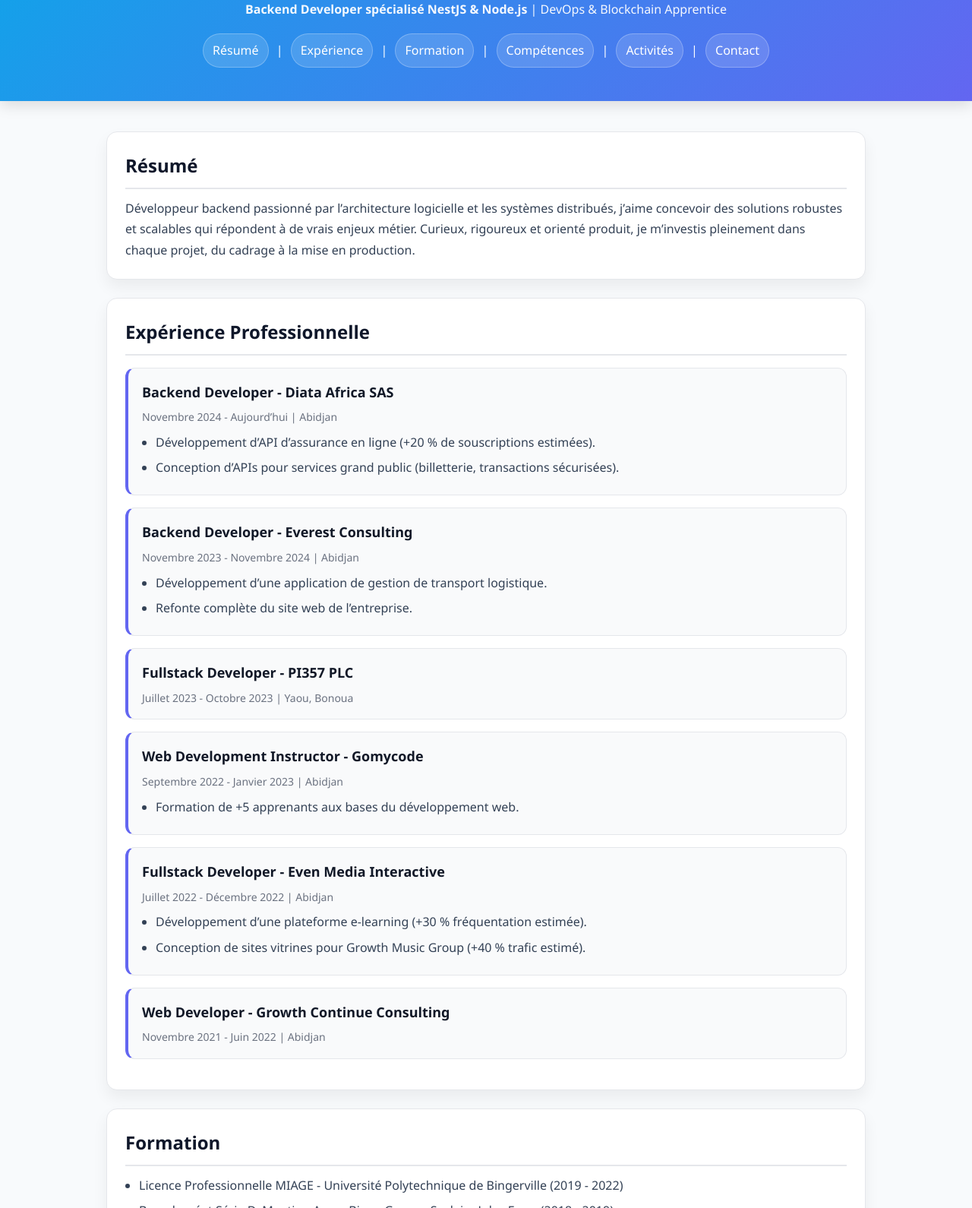
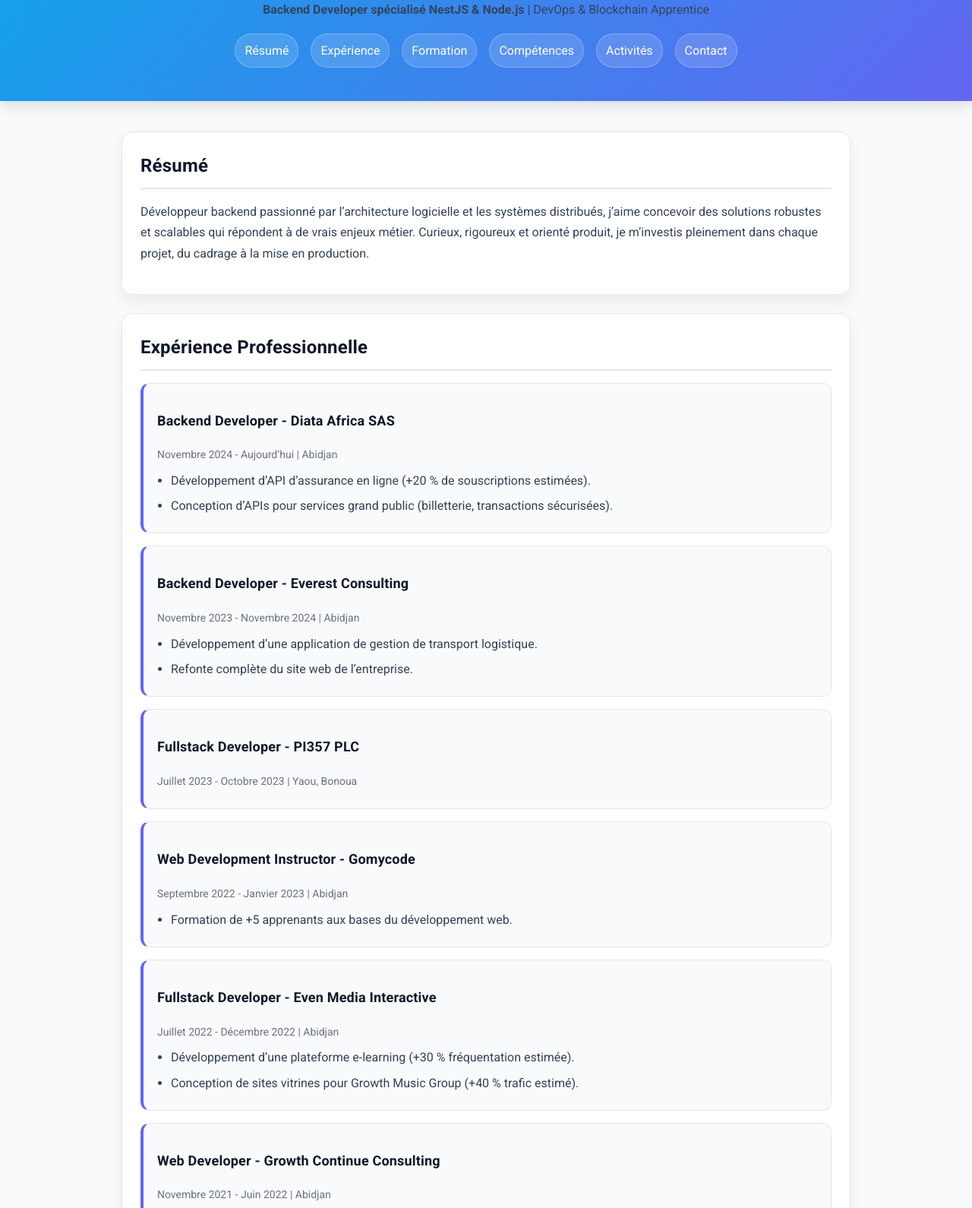
Before and after one commit to Akuma225/msc-portfolio, a plain HTML site: page index.html in a window 1280 px wide. Shown: the part 117-1707 px from the top of the page at 76% size. Drawn offline with Linux system fonts and the light colour scheme.

Commit message:
Refactor index.html to improve structure and styling. Updated HTML elements with classes for better CSS management, added Google Fonts, and removed inline styles for a cleaner layout.

```diff
--- a/index.html
+++ b/index.html
@@ -1,129 +1,133 @@
 <!DOCTYPE html>
-<html lang="fr" style="scroll-behavior: smooth;">
+<html lang="fr">
 <head>
   <meta charset="UTF-8">
   <title>Portfolio - Cédric Datcha</title>
+  <link rel="preconnect" href="https://fonts.googleapis.com">
+  <link rel="preconnect" href="https://fonts.gstatic.com" crossorigin>
+  <link href="https://fonts.googleapis.com/css2?family=Roboto:wght@400;500;700&display=swap" rel="stylesheet">
+  <link rel="stylesheet" href="styles.css">
 </head>
-<body style="font-family: 'Segoe UI', Arial, sans-serif; line-height: 1.7; margin: 0; color: #0f172a; background: #f8fafc;">
+<body>
 
-  <header style="text-align: center; margin-bottom: 40px; padding: 40px 20px; background: linear-gradient(135deg, #0ea5e9, #6366f1); color: #ffffff; box-shadow: 0 6px 18px rgba(0,0,0,0.12);">
-    <h1 style="font-size: 40px; margin: 0 0 8px; letter-spacing: 0.5px;">Cédric Datcha</h1>
-    <p style="margin: 0 0 14px; font-size: 16px; opacity: 0.95;"><strong>Backend Developer spécialisé NestJS & Node.js</strong> | DevOps & Blockchain Apprentice</p>
-    <nav style="margin-top: 8px;">
-      <a href="#resume" style="color: #ffffff; text-decoration: none; padding: 8px 12px; border-radius: 9999px; background: rgba(255,255,255,0.14); display: inline-block; margin: 4px 6px; border: 1px solid rgba(255,255,255,0.25);">Résumé</a> |
-      <a href="#experience" style="color: #ffffff; text-decoration: none; padding: 8px 12px; border-radius: 9999px; background: rgba(255,255,255,0.14); display: inline-block; margin: 4px 6px; border: 1px solid rgba(255,255,255,0.25);">Expérience</a> |
-      <a href="#education" style="color: #ffffff; text-decoration: none; padding: 8px 12px; border-radius: 9999px; background: rgba(255,255,255,0.14); display: inline-block; margin: 4px 6px; border: 1px solid rgba(255,255,255,0.25);">Formation</a> |
-      <a href="#skills" style="color: #ffffff; text-decoration: none; padding: 8px 12px; border-radius: 9999px; background: rgba(255,255,255,0.14); display: inline-block; margin: 4px 6px; border: 1px solid rgba(255,255,255,0.25);">Compétences</a> |
-      <a href="#activities" style="color: #ffffff; text-decoration: none; padding: 8px 12px; border-radius: 9999px; background: rgba(255,255,255,0.14); display: inline-block; margin: 4px 6px; border: 1px solid rgba(255,255,255,0.25);">Activités</a> |
-      <a href="#contact" style="color: #ffffff; text-decoration: none; padding: 8px 12px; border-radius: 9999px; background: rgba(255,255,255,0.14); display: inline-block; margin: 4px 6px; border: 1px solid rgba(255,255,255,0.25);">Contact</a>
+  <header class="header">
+    <h1 class="header__title">Cédric Datcha</h1>
+    <p class="header__subtitle"><strong>Backend Developer spécialisé NestJS & Node.js</strong> | DevOps & Blockchain Apprentice</p>
+    <nav class="nav">
+      <a href="#resume" class="nav__link">Résumé</a>
+      <a href="#experience" class="nav__link">Expérience</a>
+      <a href="#education" class="nav__link">Formation</a>
+      <a href="#skills" class="nav__link">Compétences</a>
+      <a href="#activities" class="nav__link">Activités</a>
+      <a href="#contact" class="nav__link">Contact</a>
     </nav>
   </header>
 
-  <main style="max-width: 1000px; margin: 40px auto; padding: 0 20px;">
-    <section id="resume" style="background: #ffffff; border-radius: 14px; padding: 24px; margin-bottom: 24px; box-shadow: 0 10px 20px rgba(2, 6, 23, 0.06); border: 1px solid #e5e7eb;">
-      <h2 style="margin: 0 0 12px; font-size: 24px; color: #0f172a; border-bottom: 2px solid #e5e7eb; padding-bottom: 8px;">Résumé</h2>
-      <p style="margin: 0; color: #334155;">Développeur backend passionné par l’architecture logicielle et les systèmes distribués,
+  <main class="main">
+    <section id="resume" class="card">
+      <h2 class="card__title">Résumé</h2>
+      <p>Développeur backend passionné par l’architecture logicielle et les systèmes distribués,
       j’aime concevoir des solutions robustes et scalables qui répondent à de vrais enjeux métier.
       Curieux, rigoureux et orienté produit, je m’investis pleinement dans chaque projet,
       du cadrage à la mise en production.</p>
     </section>
 
-    <section id="experience" style="background: #ffffff; border-radius: 14px; padding: 24px; margin-bottom: 24px; box-shadow: 0 10px 20px rgba(2, 6, 23, 0.06); border: 1px solid #e5e7eb;">
-      <h2 style="margin: 0 0 12px; font-size: 24px; color: #0f172a; border-bottom: 2px solid #e5e7eb; padding-bottom: 8px;">Expérience Professionnelle</h2>
+    <section id="experience" class="card">
+      <h2 class="card__title">Expérience Professionnelle</h2>
 
-      <article style="background: #f9fafb; border: 1px solid #e5e7eb; border-left: 4px solid #6366f1; border-radius: 12px; padding: 16px 18px; margin: 16px 0;">
-        <h3 style="margin: 0 0 6px; color: #111827; font-size: 18px;">Backend Developer - Diata Africa SAS</h3>
-        <p style="margin: 0 0 8px; color: #6b7280; font-size: 14px;"><time datetime="2024-11">Novembre 2024</time> - Aujourd’hui | Abidjan</p>
-        <ul style="margin: 0; padding-left: 18px; color: #334155;">
-          <li style="margin-bottom: 6px;">Développement d’API d’assurance en ligne (+20 % de souscriptions estimées).</li>
-          <li style="margin-bottom: 6px;">Conception d’APIs pour services grand public (billetterie, transactions sécurisées).</li>
+      <article class="article">
+        <h3>Backend Developer - Diata Africa SAS</h3>
+        <p class="article__meta"><time datetime="2024-11">Novembre 2024</time> - Aujourd’hui | Abidjan</p>
+        <ul class="list">
+          <li>Développement d’API d’assurance en ligne (+20 % de souscriptions estimées).</li>
+          <li>Conception d’APIs pour services grand public (billetterie, transactions sécurisées).</li>
         </ul>
       </article>
 
-      <article style="background: #f9fafb; border: 1px solid #e5e7eb; border-left: 4px solid #6366f1; border-radius: 12px; padding: 16px 18px; margin: 16px 0;">
-        <h3 style="margin: 0 0 6px; color: #111827; font-size: 18px;">Backend Developer - Everest Consulting</h3>
-        <p style="margin: 0 0 8px; color: #6b7280; font-size: 14px;"><time datetime="2023-11">Novembre 2023</time> - Novembre 2024 | Abidjan</p>
-        <ul style="margin: 0; padding-left: 18px; color: #334155;">
-          <li style="margin-bottom: 6px;">Développement d’une application de gestion de transport logistique.</li>
-          <li style="margin-bottom: 6px;">Refonte complète du site web de l’entreprise.</li>
+      <article class="article">
+        <h3>Backend Developer - Everest Consulting</h3>
+        <p class="article__meta"><time datetime="2023-11">Novembre 2023</time> - Novembre 2024 | Abidjan</p>
+        <ul class="list">
+          <li>Développement d’une application de gestion de transport logistique.</li>
+          <li>Refonte complète du site web de l’entreprise.</li>
         </ul>
       </article>
 
-      <article style="background: #f9fafb; border: 1px solid #e5e7eb; border-left: 4px solid #6366f1; border-radius: 12px; padding: 16px 18px; margin: 16px 0;">
-        <h3 style="margin: 0 0 6px; color: #111827; font-size: 18px;">Fullstack Developer - PI357 PLC</h3>
-        <p style="margin: 0; color: #6b7280; font-size: 14px;"><time datetime="2023-07">Juillet 2023</time> - Octobre 2023 | Yaou, Bonoua</p>
+      <article class="article">
+        <h3>Fullstack Developer - PI357 PLC</h3>
+        <p class="article__meta"><time datetime="2023-07">Juillet 2023</time> - Octobre 2023 | Yaou, Bonoua</p>
       </article>
 
-      <article style="background: #f9fafb; border: 1px solid #e5e7eb; border-left: 4px solid #6366f1; border-radius: 12px; padding: 16px 18px; margin: 16px 0;">
-        <h3 style="margin: 0 0 6px; color: #111827; font-size: 18px;">Web Development Instructor - Gomycode</h3>
-        <p style="margin: 0 0 8px; color: #6b7280; font-size: 14px;"><time datetime="2022-09">Septembre 2022</time> - Janvier 2023 | Abidjan</p>
-        <ul style="margin: 0; padding-left: 18px; color: #334155;">
-          <li style="margin-bottom: 6px;">Formation de +5 apprenants aux bases du développement web.</li>
+      <article class="article">
+        <h3>Web Development Instructor - Gomycode</h3>
+        <p class="article__meta"><time datetime="2022-09">Septembre 2022</time> - Janvier 2023 | Abidjan</p>
+        <ul class="list">
+          <li>Formation de +5 apprenants aux bases du développement web.</li>
         </ul>
       </article>
 
-      <article style="background: #f9fafb; border: 1px solid #e5e7eb; border-left: 4px solid #6366f1; border-radius: 12px; padding: 16px 18px; margin: 16px 0;">
-        <h3 style="margin: 0 0 6px; color: #111827; font-size: 18px;">Fullstack Developer - Even Media Interactive</h3>
-        <p style="margin: 0 0 8px; color: #6b7280; font-size: 14px;"><time datetime="2022-07">Juillet 2022</time> - Décembre 2022 | Abidjan</p>
-        <ul style="margin: 0; padding-left: 18px; color: #334155;">
-          <li style="margin-bottom: 6px;">Développement d’une plateforme e-learning (+30 % fréquentation estimée).</li>
-          <li style="margin-bottom: 6px;">Conception de sites vitrines pour Growth Music Group (+40 % trafic estimé).</li>
+      <article class="article">
+        <h3>Fullstack Developer - Even Media Interactive</h3>
+        <p class="article__meta"><time datetime="2022-07">Juillet 2022</time> - Décembre 2022 | Abidjan</p>
+        <ul class="list">
+          <li>Développement d’une plateforme e-learning (+30 % fréquentation estimée).</li>
+          <li>Conception de sites vitrines pour Growth Music Group (+40 % trafic estimé).</li>
         </ul>
       </article>
 
-      <article style="background: #f9fafb; border: 1px solid #e5e7eb; border-left: 4px solid #6366f1; border-radius: 12px; padding: 16px 18px; margin: 16px 0;">
-        <h3 style="margin: 0 0 6px; color: #111827; font-size: 18px;">Web Developer - Growth Continue Consulting</h3>
-        <p style="margin: 0; color: #6b7280; font-size: 14px;"><time datetime="2021-11">Novembre 2021</time> - Juin 2022 | Abidjan</p>
+      <article class="article">
+        <h3>Web Developer - Growth Continue Consulting</h3>
+        <p class="article__meta"><time datetime="2021-11">Novembre 2021</time> - Juin 2022 | Abidjan</p>
       </article>
     </section>
 
-    <section id="education" style="background: #ffffff; border-radius: 14px; padding: 24px; margin-bottom: 24px; box-shadow: 0 10px 20px rgba(2, 6, 23, 0.06); border: 1px solid #e5e7eb;">
-      <h2 style="margin: 0 0 12px; font-size: 24px; color: #0f172a; border-bottom: 2px solid #e5e7eb; padding-bottom: 8px;">Formation</h2>
-      <ul style="margin: 0; padding-left: 18px; color: #334155;">
-        <li style="margin-bottom: 6px;">Licence Professionnelle MIAGE - Université Polytechnique de Bingerville (2019 - 2022)</li>
-        <li style="margin-bottom: 6px;">Baccalauréat Série D, Mention Assez-Bien - Groupe Scolaire Jules Ferry (2018 - 2019)</li>
+    <section id="education" class="card">
+      <h2 class="card__title">Formation</h2>
+      <ul class="list">
+        <li>Licence Professionnelle MIAGE - Université Polytechnique de Bingerville (2019 - 2022)</li>
+        <li>Baccalauréat Série D, Mention Assez-Bien - Groupe Scolaire Jules Ferry (2018 - 2019)</li>
       </ul>
     </section>
 
-    <section id="skills" style="background: #ffffff; border-radius: 14px; padding: 24px; margin-bottom: 24px; box-shadow: 0 10px 20px rgba(2, 6, 23, 0.06); border: 1px solid #e5e7eb;">
-      <h2 style="margin: 0 0 12px; font-size: 24px; color: #0f172a; border-bottom: 2px solid #e5e7eb; padding-bottom: 8px;">Compétences</h2>
-      <h3 style="margin: 14px 0 6px; color: #111827;">Frontend</h3>
-      <p style="margin: 0 0 8px; color: #334155;">HTML, CSS, Bootstrap, JavaScript, Angular</p>
+    <section id="skills" class="card">
+      <h2 class="card__title">Compétences</h2>
+      <h3>Frontend</h3>
+      <p>HTML, CSS, Bootstrap, JavaScript, Angular</p>
 
-      <h3 style="margin: 14px 0 6px; color: #111827;">Backend</h3>
-      <p style="margin: 0 0 8px; color: #334155;">Node.js, Express.js, NestJS, PHP, Symfony, CodeIgniter</p>
+      <h3>Backend</h3>
+      <p>Node.js, Express.js, NestJS, PHP, Symfony, CodeIgniter</p>
 
-      <h3 style="margin: 14px 0 6px; color: #111827;">DevOps</h3>
-      <p style="margin: 0 0 8px; color: #334155;">Linux, NGINX, Docker, Kubernetes, Git (Github, Gitlab, Bitbucket)</p>
+      <h3>DevOps</h3>
+      <p>Linux, NGINX, Docker, Kubernetes, Git (Github, Gitlab, Bitbucket)</p>
 
-      <h3 style="margin: 14px 0 6px; color: #111827;">Bases de données</h3>
-      <p style="margin: 0 0 8px; color: #334155;">PostgreSQL, MySQL, MongoDB, Redis, Prisma, Sequelize</p>
+      <h3>Bases de données</h3>
+      <p>PostgreSQL, MySQL, MongoDB, Redis, Prisma, Sequelize</p>
 
-      <h3 style="margin: 14px 0 6px; color: #111827;">Autres</h3>
-      <p style="margin: 0; color: #334155;">Ionic, Solidity, Ethereum</p>
+      <h3>Autres</h3>
+      <p>Ionic, Solidity, Ethereum</p>
     </section>
 
-    <section id="activities" style="background: #ffffff; border-radius: 14px; padding: 24px; margin-bottom: 24px; box-shadow: 0 10px 20px rgba(2, 6, 23, 0.06); border: 1px solid #e5e7eb;">
-      <h2 style="margin: 0 0 12px; font-size: 24px; color: #0f172a; border-bottom: 2px solid #e5e7eb; padding-bottom: 8px;">Activités Sociales</h2>
-      <p style="margin: 0; color: #334155;">Fondateur de la communauté <strong>Digital Guild</strong> (Juin 2024),
+    <section id="activities" class="card">
+      <h2 class="card__title">Activités Sociales</h2>
+      <p>Fondateur de la communauté <strong>Digital Guild</strong> (Juin 2024),
       visant à rassembler aspirants et experts tech pour le partage d’expérience
       et l’échange autour des sujets IT tendances.</p>
     </section>
 
-    <section id="contact" style="background: #ffffff; border-radius: 14px; padding: 24px; margin-bottom: 24px; box-shadow: 0 10px 20px rgba(2, 6, 23, 0.06); border: 1px solid #e5e7eb;">
-      <h2 style="margin: 0 0 12px; font-size: 24px; color: #0f172a; border-bottom: 2px solid #e5e7eb; padding-bottom: 8px;">Contact</h2>
-      <ul style="margin: 0; padding-left: 18px; color: #334155;">
-        <li style="margin-bottom: 6px;">Email : <a href="mailto:melcedricdatcha@gmail.com" style="color: #2563eb; text-decoration: none;">melcedricdatcha@gmail.com</a></li>
-        <li style="margin-bottom: 6px;">Téléphone : +225 0710236766</li>
-        <li style="margin-bottom: 6px;">WhatsApp : +225 0153981497</li>
-        <li style="margin-bottom: 6px;">Adresse : Abidjan, Cocody Riviera Anono</li>
-        <li style="margin-bottom: 0;">Portfolio : <a href="https://www.cedric-datcha.com" target="_blank" style="color: #2563eb; text-decoration: none;">www.cedric-datcha.com</a></li>
+    <section id="contact" class="card">
+      <h2 class="card__title">Contact</h2>
+      <ul class="list">
+        <li>Email : <a href="mailto:melcedricdatcha@gmail.com" class="link">melcedricdatcha@gmail.com</a></li>
+        <li>Téléphone : +225 0710236766</li>
+        <li>WhatsApp : +225 0153981497</li>
+        <li>Adresse : Abidjan, Cocody Riviera Anono</li>
+        <li>Portfolio : <a href="https://www.cedric-datcha.com" target="_blank" class="link">www.cedric-datcha.com</a></li>
       </ul>
     </section>
   </main>
 
-  <footer style="text-align: center; margin-top: 40px; padding: 20px; color: #6b7280; border-top: 1px solid #e5e7eb; background: #f9fafb;">
-    <p style="margin: 0;">&copy; 2025 Cédric Datcha - Tous droits réservés</p>
+  <footer class="footer">
+    <p>&copy; 2025 Cédric Datcha - Tous droits réservés</p>
   </footer>
 
 </body>
--- /dev/null
+++ b/styles.css
@@ -0,0 +1,116 @@
+/* Variables et reset léger */
+:root {
+  --bg: #f8fafc;
+  --surface: #ffffff;
+  --text: #0f172a;
+  --muted: #334155;
+  --border: #e5e7eb;
+  --primary: #6366f1;
+  --primary-2: #0ea5e9;
+  --link: #2563eb;
+  --shadow-lg: 0 10px 20px rgba(2, 6, 23, 0.06);
+  --shadow-header: 0 6px 18px rgba(0,0,0,0.12);
+  --radius-lg: 14px;
+  --radius-md: 12px;
+}
+
+* { box-sizing: border-box; }
+html { scroll-behavior: smooth; }
+body {
+  font-family: 'Roboto', 'Segoe UI', Arial, sans-serif;
+  line-height: 1.7;
+  margin: 0;
+  color: var(--text);
+  background: var(--bg);
+}
+
+/* Typo */
+h1, h2, h3 { letter-spacing: 0.2px; }
+h1 { font-weight: 700; }
+h2 { font-weight: 700; font-size: 24px; }
+h3 { font-weight: 600; font-size: 18px; }
+p, li { color: var(--muted); }
+
+/* Header */
+.header {
+  text-align: center;
+  margin-bottom: 40px;
+  padding: 40px 20px;
+  color: #fff;
+  background: linear-gradient(135deg, var(--primary-2), var(--primary));
+  box-shadow: var(--shadow-header);
+}
+.header__title { font-size: 40px; margin: 0 0 8px; }
+.header__subtitle { margin: 0 0 14px; font-size: 16px; opacity: 0.95; }
+
+/* Nav */
+.nav { margin-top: 8px; }
+.nav__link {
+  color: #fff;
+  text-decoration: none;
+  padding: 8px 12px;
+  border-radius: 9999px;
+  background: rgba(255,255,255,0.14);
+  display: inline-block;
+  margin: 4px 6px;
+  border: 1px solid rgba(255,255,255,0.25);
+  transition: transform .18s ease, background .18s ease, box-shadow .18s ease;
+}
+.nav__link:hover { background: rgba(255,255,255,0.24); transform: translateY(-1px); box-shadow: 0 6px 16px rgba(0,0,0,0.15); }
+
+/* Main layout */
+.main { max-width: 1000px; margin: 40px auto; padding: 0 20px; }
+
+.card {
+  background: var(--surface);
+  border-radius: var(--radius-lg);
+  padding: 24px;
+  margin-bottom: 24px;
+  box-shadow: var(--shadow-lg);
+  border: 1px solid var(--border);
+  animation: fadeInUp .4s ease both;
+}
+.card__title {
+  margin: 0 0 12px;
+  font-size: 24px;
+  color: var(--text);
+  border-bottom: 2px solid var(--border);
+  padding-bottom: 8px;
+}
+
+.article {
+  background: #f9fafb;
+  border: 1px solid var(--border);
+  border-left: 4px solid var(--primary);
+  border-radius: var(--radius-md);
+  padding: 16px 18px;
+  margin: 16px 0;
+  transition: transform .18s ease, box-shadow .18s ease;
+}
+.article:hover { transform: translateY(-2px); box-shadow: 0 8px 18px rgba(2, 6, 23, 0.08); }
+.article__meta { margin: 0 0 8px; color: #6b7280; font-size: 14px; }
+
+.list { margin: 0; padding-left: 18px; }
+.list li { margin-bottom: 6px; }
+
+/* Links */
+.link { color: var(--link); text-decoration: none; transition: color .18s ease; }
+.link:hover { color: #1d4ed8; }
+
+/* Footer */
+.footer {
+  text-align: center;
+  margin-top: 40px;
+  padding: 20px;
+  color: #6b7280;
+  border-top: 1px solid var(--border);
+  background: #f9fafb;
+}
+
+.footer p { margin: 0; }
+
+/* Animations */
+@keyframes fadeInUp {
+  from { opacity: 0; transform: translateY(6px); }
+  to { opacity: 1; transform: translateY(0); }
+}
```
